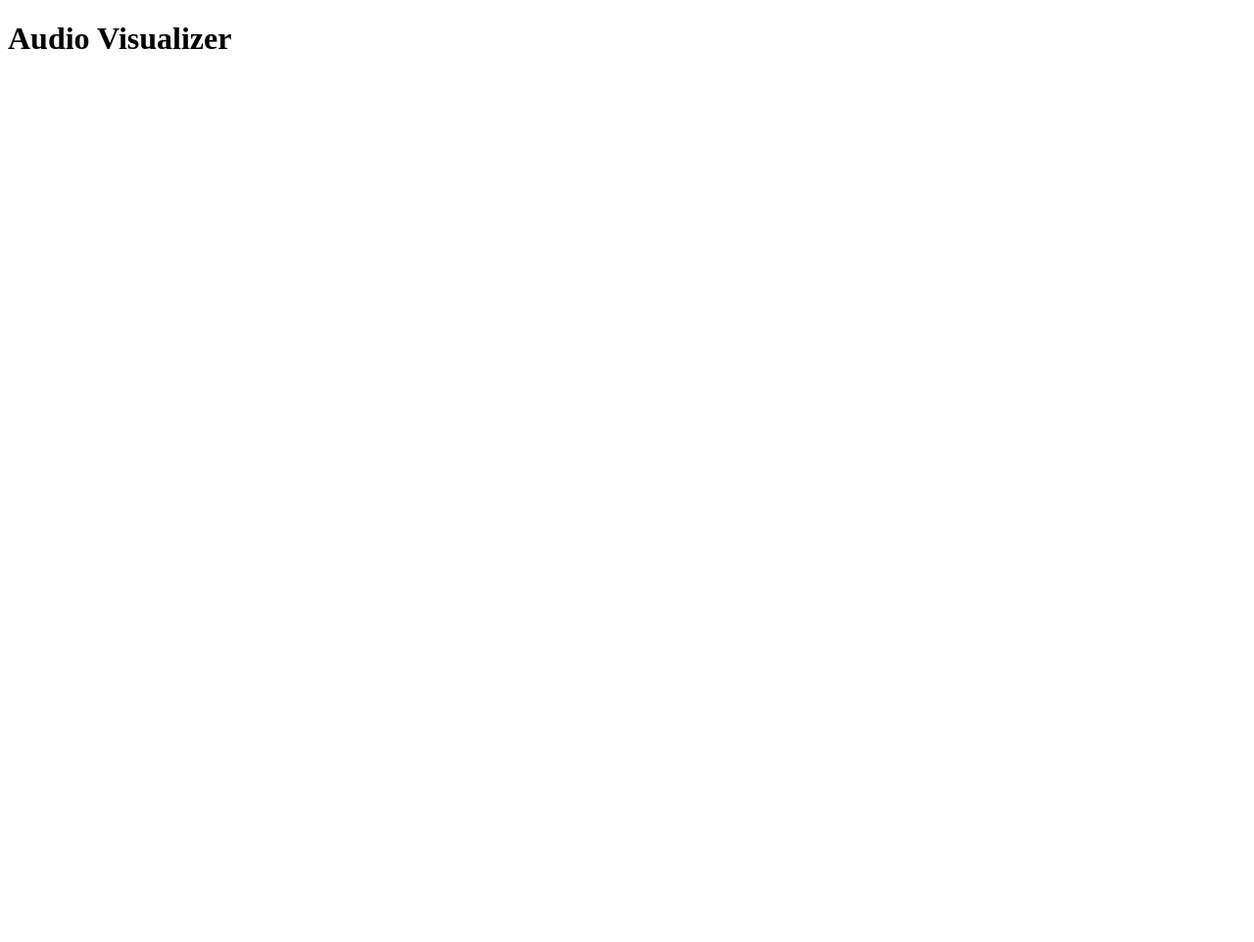
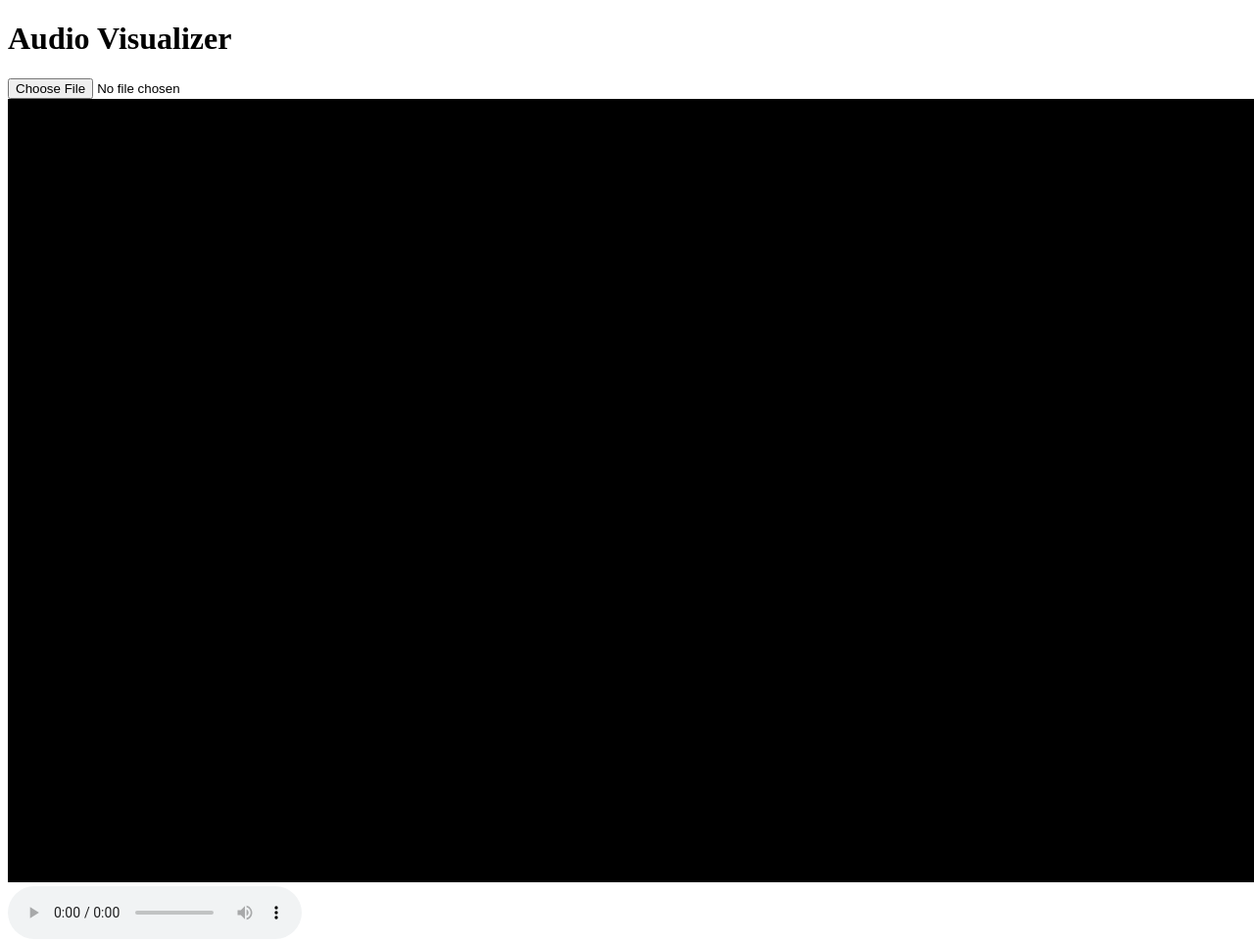
Before and after one commit to jonchaney/audio_visualizer, a plain HTML site: page index.html in a window 1280 px wide. Shown: the whole page at 98% size. Before the commit the page ends 800 px from the top, so only its background shows below. Drawn offline with Linux system fonts and the light colour scheme.

Commit message:
readme update

```diff
--- a/index.html
+++ b/index.html
@@ -5,12 +5,17 @@
   <meta name="viewport" content="width=device-width, initial-scale=1.0">
   <meta http-equiv="X-UA-Compatible" content="ie=edge">
   <script src="./src/js/entry.js"></script>
+  <script src="./src/js/main.js"></script>
   <link rel="stylesheet" src="./src/scss/reset.scss">
   <link rel="stylesheet" src="./src/scss/entry.scss">
   <title>Audio Visualizer</title>
 </head>
 <body>
   <h1>Audio Visualizer</h1>
-  <main id="root"></main>
+  <div id="content">
+    <input type="file" id="thefile" accept="audio/*" />
+    <canvas id="canvas"></canvas>
+    <audio id="audio" controls></audio>
+  </div>
 </body>
 </html>
--- a/src/js/entry.js
+++ b/src/js/entry.js
@@ -1,5 +1,6 @@
 document.addEventListener('DOMContentLoaded', () => {
   const root = document.getElementById('root');
 
+
   console.log("DOM fully Loaded");
 });
--- a/src/js/main.js
+++ b/src/js/main.js
@@ -0,0 +1,60 @@
+window.onload = function() {
+
+  var file = document.getElementById("thefile");
+  var audio = document.getElementById("audio");
+
+  // audio.src = URL.createObjectURL(files[0]);
+  audio.load();
+  audio.play();
+  var context = new AudioContext();
+  var src = context.createMediaElementSource(audio);
+  var analyser = context.createAnalyser();
+
+  var canvas = document.getElementById("canvas");
+  canvas.width = window.innerWidth;
+  canvas.height = window.innerHeight;
+  var ctx = canvas.getContext("2d");
+
+  src.connect(analyser);
+  analyser.connect(context.destination);
+
+  analyser.fftSize = 256;
+
+  var bufferLength = analyser.frequencyBinCount;
+  console.log(bufferLength);
+
+  var dataArray = new Uint8Array(bufferLength);
+
+  var WIDTH = canvas.width;
+  var HEIGHT = canvas.height;
+
+  var barWidth = (WIDTH / bufferLength) * 2.5;
+  var barHeight;
+  var x = 0;
+
+  function renderFrame() {
+    requestAnimationFrame(renderFrame);
+
+    x = 0;
+
+    analyser.getByteFrequencyData(dataArray);
+
+    ctx.fillStyle = "#000";
+    ctx.fillRect(0, 0, WIDTH, HEIGHT);
+
+    for (var i = 0; i < bufferLength; i++) {
+      barHeight = dataArray[i];
+
+      var r = barHeight + (25 * (i/bufferLength));
+      var g = 250 * (i/bufferLength);
+      var b = 50;
+
+      ctx.fillStyle = "rgb(" + r + "," + g + "," + b + ")";
+      ctx.fillRect(x, HEIGHT - barHeight, barWidth, barHeight);
+
+      x += barWidth + 1;
+    }
+  }
+    audio.play();
+    renderFrame();
+};
--- a/src/scss/entry.scss
+++ b/src/scss/entry.scss
@@ -0,0 +1,21 @@
+#thefile {
+  position: fixed;
+  top: 10px;
+  left: 10px;
+  z-index: 100;
+}
+
+#canvas {
+  position: fixed;
+  left: 0;
+  top: 0;
+  width: 100%;
+  height: 100%;
+}
+
+audio {
+  position: fixed;
+  left: 10px;
+  bottom: 10px;
+  width: calc(100% - 20px);
+}
```
Also changed, not shown: README.md, docs/wireframes/js_project.jpg.
